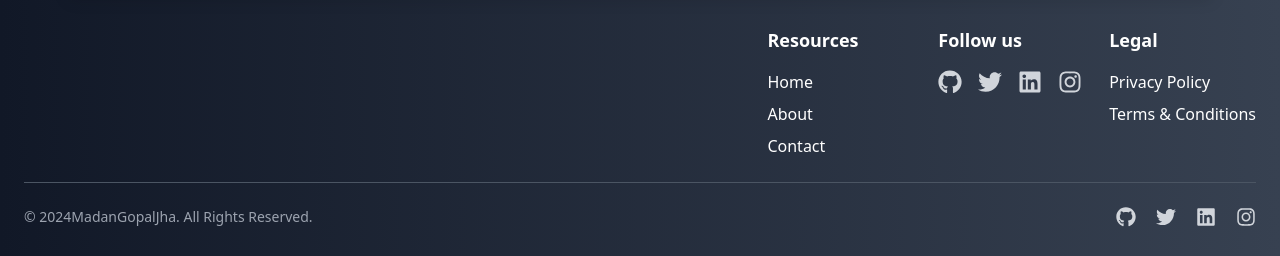
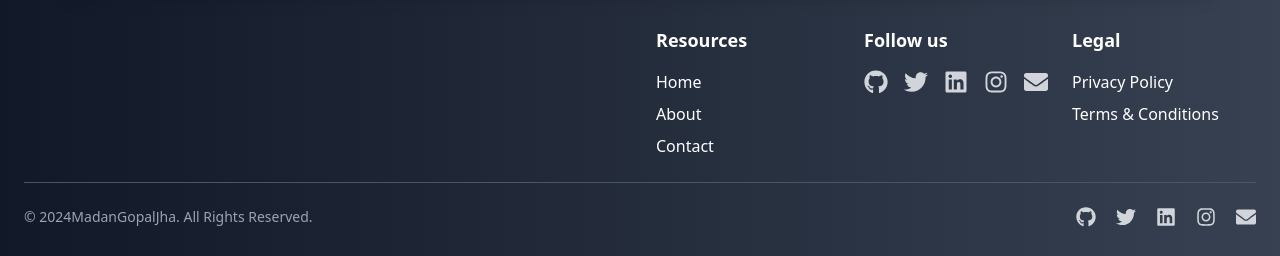
Before and after one commit to Madan2468/Gitfollowers, a React (Vite) app: page / in a window 1280 px wide. Shown: the part 2608-2864 px from the top of the page. Built offline with nearby package versions, Linux system fonts and the light colour scheme.

Commit message:
added email in footer section

```diff
--- a/src/components/Footer/Footer.jsx
+++ b/src/components/Footer/Footer.jsx
@@ -1,6 +1,12 @@
 import React from "react";
 import { Link } from "react-router-dom";
-import { FaGithub, FaTwitter, FaLinkedin, FaInstagram } from "react-icons/fa";
+import {
+  FaGithub,
+  FaTwitter,
+  FaLinkedin,
+  FaInstagram,
+  FaEnvelope,
+} from "react-icons/fa";
 
 export default function Footer() {
   return (
@@ -77,6 +83,12 @@ export default function Footer() {
                 >
                   <FaInstagram className="w-6 h-6" />
                 </a>
+                <a
+                  href="mailto:madanjha2468@gmail.com"
+                  className="text-gray-300 hover:text-orange-400 transition-colors duration-300"
+                >
+                  <FaEnvelope className="w-6 h-6" />
+                </a>
               </div>
             </div>
             <div>
@@ -151,6 +163,13 @@ export default function Footer() {
               <FaInstagram className="w-5 h-5" />
               <span className="sr-only">Instagram</span>
             </a>
+            <a
+              href="mailto:madanjha2468@gmail.com"
+              className="text-gray-300 hover:text-orange-400 transition-colors duration-300"
+            >
+              <FaEnvelope className="w-5 h-5" />
+              <span className="sr-only">Email</span>
+            </a>
           </div>
         </div>
       </div>
```
